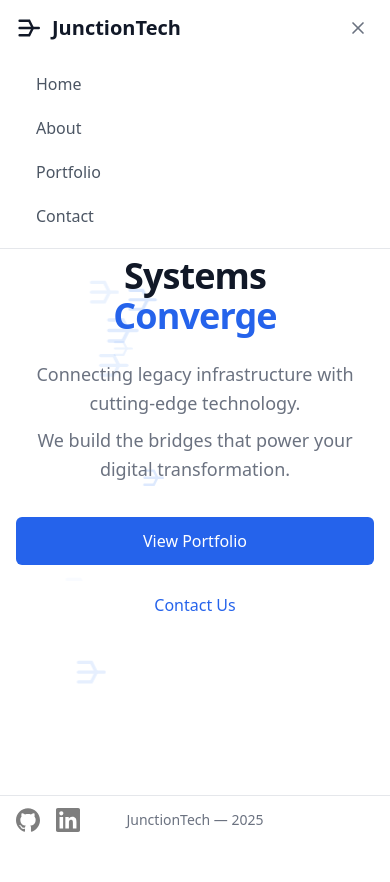
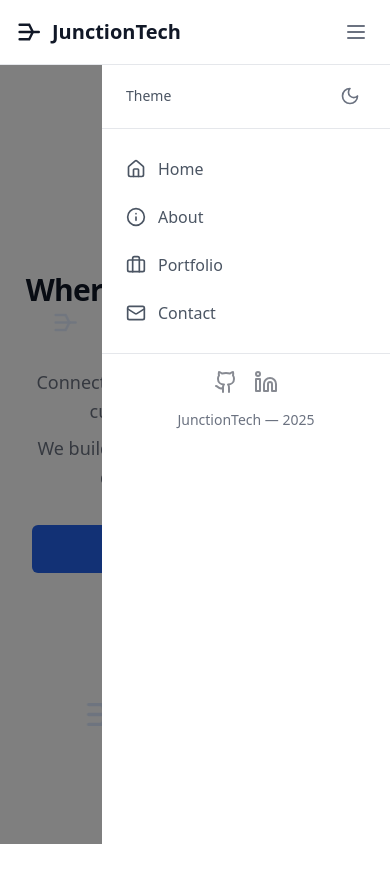
Before and after one commit to sam-warren/junction, a React (Vite) app: page / in a window 390 px wide. Both pictures are taken after a click on the button "Toggle menu". Shown: the top 882 px of the page. Built offline with nearby package versions, Linux system fonts and the light colour scheme.

Commit message:
Improve mobile menu experience

```diff
--- a/package.json
+++ b/package.json
@@ -11,8 +11,10 @@
     "typecheck": "tsc --noEmit"
   },
   "dependencies": {
+    "@types/lodash": "^4.17.14",
     "@vercel/analytics": "^1.4.1",
     "@vercel/speed-insights": "^1.1.0",
+    "lodash": "^4.17.21",
     "lucide-react": "^0.471.1",
     "react": "^18.3.1",
     "react-dom": "^18.3.1"
--- a/src/components/home/HeroSection.tsx
+++ b/src/components/home/HeroSection.tsx
@@ -2,9 +2,8 @@ import GridBackground from "../ui/GridBackground";
 
 const HeroSection = () => {
   return (
-    <div className="relative h-full min-h-screen bg-white dark:bg-gray-900 overflow-hidden flex items-center justify-center">
+    <div className="relative min-h-[100svh] bg-white dark:bg-gray-900 overflow-hidden flex items-center justify-center">
       <GridBackground />
-
       <style>
         {`
           @keyframes fadeInUp {
@@ -17,43 +16,32 @@ const HeroSection = () => {
               transform: translateY(0);
             }
           }
-
           .fade-in-up {
             opacity: 0;
             animation: fadeInUp 0.8s ease-out forwards;
           }
-
-          .delay-200 {
-            animation-delay: 0.2s;
-          }
-
-          .delay-400 {
-            animation-delay: 0.4s;
-          }
-
-          .delay-600 {
-            animation-delay: 0.6s;
-          }
+          .delay-200 { animation-delay: 0.2s; }
+          .delay-400 { animation-delay: 0.4s; }
+          .delay-600 { animation-delay: 0.6s; }
         `}
       </style>
-
-      <div className="relative max-w-7xl mx-auto px-4 sm:px-6 lg:px-8 py-12">
+      <div className="relative w-full max-w-7xl mx-auto px-4 sm:px-6 lg:px-8 py-12 mt-16 sm:mt-20">
         <div className="text-center max-w-4xl mx-auto">
-          <h1 className="text-4xl tracking-tight font-extrabold text-gray-900 dark:text-white sm:text-5xl md:text-6xl">
+          <h1 className="text-3xl tracking-tight font-extrabold text-gray-900 dark:text-white sm:text-5xl md:text-6xl px-2">
             <span className="block fade-in-up">Where Modern Systems</span>
             <span className="block text-blue-600 dark:text-blue-400 fade-in-up delay-200">
               Converge
             </span>
           </h1>
-
-          <p className="mt-6 text-gray-500 dark:text-gray-400 text-lg sm:text-xl md:text-2xl leading-relaxed fade-in-up delay-400">
-            Connecting legacy infrastructure with cutting-edge technology.
-          </p>
-          <p className="mt-2 text-gray-500 dark:text-gray-400 text-lg sm:text-xl md:text-2xl leading-relaxed fade-in-up delay-400">
-            We build the bridges that power your digital transformation.
-          </p>
-
-          <div className="mt-8 sm:mt-10 flex flex-col sm:flex-row items-center justify-center gap-4 fade-in-up delay-600">
+          <div className="mt-6 space-y-2 px-4 sm:px-0">
+            <p className="text-gray-500 dark:text-gray-400 text-lg sm:text-xl md:text-2xl leading-relaxed fade-in-up delay-400">
+              Connecting legacy infrastructure with cutting-edge technology.
+            </p>
+            <p className="text-gray-500 dark:text-gray-400 text-lg sm:text-xl md:text-2xl leading-relaxed fade-in-up delay-400">
+              We build the bridges that power your digital transformation.
+            </p>
+          </div>
+          <div className="mt-8 sm:mt-10 flex flex-col sm:flex-row items-center justify-center gap-4 fade-in-up delay-600 px-4 sm:px-0">
             <a
               href="#portfolio"
               className="w-full sm:w-auto px-8 py-3 text-base font-medium rounded-md text-white bg-blue-600 hover:bg-blue-700 md:py-4 md:text-lg md:px-10 transition-colors"
--- a/src/components/layout/Footer.tsx
+++ b/src/components/layout/Footer.tsx
@@ -1,54 +1,30 @@
-import GitHubIcon from "@/assets/github.svg";
-import LinkedInIcon from "@/assets/linkedin.svg";
-
-const socialLinks = [
-  {
-    name: "GitHub",
-    href: "https://github.com/sam-warren/junction",
-    icon: GitHubIcon,
-  },
-  {
-    name: "LinkedIn",
-    href: "https://www.linkedin.com/in/samwarrendev/",
-    icon: LinkedInIcon,
-  },
-];
+import { SOCIAL_LINKS } from "@/config/constants";
 
 const Footer = () => {
   const currentYear = new Date().getFullYear();
 
   return (
-    <footer className="fixed bottom-0 left-0 right-0 bg-white dark:bg-gray-900 border-t border-gray-200 dark:border-gray-800 py-3">
+    <footer className="fixed bottom-0 left-0 right-0 bg-white dark:bg-gray-900 border-t border-gray-200 dark:border-gray-800 py-3 hidden md:block">
       <div className="max-w-7xl mx-auto px-4 sm:px-6 lg:px-8">
         <div className="flex items-center justify-between">
           {/* Social Links */}
           <div className="flex items-center space-x-4">
-            {socialLinks.map((link) => (
+            {SOCIAL_LINKS.map((link) => {
+              const Icon = link.icon;
+              return (
                 <a
                   key={link.name}
                   href={link.href}
                   target="_blank"
                   rel="noopener noreferrer"
-                className="
-                  opacity-50 hover:opacity-100
-                  transition-opacity duration-300
-                  flex items-center
-                "
+                  className="opacity-50 hover:opacity-100 transition-opacity duration-300 text-gray-900 dark:text-white"
                   aria-label={link.name}
                 >
-                <img
-                  src={link.icon}
-                  alt={link.name}
-                  className="w-6 h-6
-                    filter
-                    dark:invert
-                    dark:opacity-75
-                  "
-                />
+                  <Icon size={24} />
                 </a>
-            ))}
+              );
+            })}
           </div>
-
           {/* Company Info - Centered */}
           <div className="absolute left-1/2 transform -translate-x-1/2 text-sm text-center text-gray-500 dark:text-gray-400">
             JunctionTech — {currentYear}
--- a/src/components/layout/Header.tsx
+++ b/src/components/layout/Header.tsx
@@ -1,15 +1,36 @@
-import { useState } from "react";
-import { Menu, X } from "lucide-react";
+import { useState, useEffect } from "react";
+import { Menu, X, Home, Info, Briefcase, Mail } from "lucide-react";
 import Logo from "../ui/Logo";
 import ThemeToggle from "../ui/ThemeToggle";
+import { SOCIAL_LINKS } from "@/config/constants";
 
 const Header = () => {
   const [isMenuOpen, setIsMenuOpen] = useState(false);
+  const currentYear = new Date().getFullYear();
+
+  useEffect(() => {
+    if (isMenuOpen) {
+      document.body.style.overflow = "hidden";
+    } else {
+      document.body.style.overflow = "unset";
+    }
+    return () => {
+      document.body.style.overflow = "unset";
+    };
+  }, [isMenuOpen]);
+
+  const menuItems = [
+    { href: "#", label: "Home", icon: Home },
+    { href: "#about", label: "About", icon: Info },
+    { href: "#portfolio", label: "Portfolio", icon: Briefcase },
+    { href: "#contact", label: "Contact", icon: Mail },
+  ];
 
   return (
+    <>
       <header className="fixed w-full top-0 z-50 bg-white dark:bg-gray-900 border-b border-gray-200 dark:border-gray-800">
         <div className="max-w-7xl mx-auto px-4 sm:px-6 lg:px-8">
-        <div className="flex justify-between items-center h-14 sm:h-16 lg:h-20">
+          <div className="flex justify-between items-center h-16 sm:h-16 lg:h-20">
             <div className="flex items-center space-x-3">
               <div className="text-gray-900 dark:text-white">
                 <Logo />
@@ -18,80 +39,128 @@ const Header = () => {
                 JunctionTech
               </span>
             </div>
-
             <div className="flex items-center">
               <nav className="hidden md:flex items-center">
+                {menuItems.map((item) => (
                   <a
-                href="#"
+                    key={item.label}
+                    href={item.href}
                     className="text-gray-600 dark:text-gray-300 hover:text-gray-900 dark:hover:text-white px-4 lg:px-6 py-2 text-sm font-medium"
                   >
-                Home
+                    {item.label}
                   </a>
-              <a
-                href="#about"
-                className="text-gray-600 dark:text-gray-300 hover:text-gray-900 dark:hover:text-white px-4 lg:px-6 py-2 text-sm font-medium"
-              >
-                About
-              </a>
-              <a
-                href="#portfolio"
-                className="text-gray-600 dark:text-gray-300 hover:text-gray-900 dark:hover:text-white px-4 lg:px-6 py-2 text-sm font-medium"
-              >
-                Portfolio
-              </a>
-              <a
-                href="#contact"
-                className="text-gray-600 dark:text-gray-300 hover:text-gray-900 dark:hover:text-white px-4 lg:px-6 py-2 text-sm font-medium"
-              >
-                Contact
-              </a>
+                ))}
                 <div className="ml-4 lg:ml-6">
                   <ThemeToggle />
                 </div>
               </nav>
-
+              <div className="md:hidden flex items-center gap-4">
                 <button
                   onClick={() => setIsMenuOpen(!isMenuOpen)}
-              className="md:hidden ml-4 p-1.5 sm:p-2 text-gray-500 dark:text-gray-400 hover:text-gray-700 dark:hover:text-gray-200"
+                  className="p-1.5 sm:p-2 text-gray-500 dark:text-gray-400 hover:text-gray-700 dark:hover:text-gray-200"
                   aria-label="Toggle menu"
                 >
-              {isMenuOpen ? <X size={20} /> : <Menu size={20} />}
+                  <Menu size={24} />
                 </button>
               </div>
             </div>
-
-        {isMenuOpen && (
-          <div className="md:hidden">
-            <div className="px-2 pt-2 pb-3 space-y-1">
-              <a
-                href="#"
-                className="block px-3 py-2 text-base font-medium text-gray-600 dark:text-gray-300 hover:text-gray-900 dark:hover:text-white"
-              >
-                Home
-              </a>
-              <a
-                href="#about"
-                className="block px-3 py-2 text-base font-medium text-gray-600 dark:text-gray-300 hover:text-gray-900 dark:hover:text-white"
-              >
-                About
-              </a>
-              <a
-                href="#portfolio"
-                className="block px-3 py-2 text-base font-medium text-gray-600 dark:text-gray-300 hover:text-gray-900 dark:hover:text-white"
-              >
-                Portfolio
-              </a>
-              <a
-                href="#contact"
-                className="block px-3 py-2 text-base font-medium text-gray-600 dark:text-gray-300 hover:text-gray-900 dark:hover:text-white"
-              >
-                Contact
-              </a>
           </div>
         </div>
-        )}
+      </header>
+
+      {/* Slide-in Menu */}
+      <div
+        className={`fixed top-0 left-0 right-0 bottom-0 z-40 flex justify-end transition-all duration-300 ease-in-out md:hidden ${
+          isMenuOpen ? "opacity-100" : "opacity-0 pointer-events-none"
+        }`}
+      >
+        {/* Semi-transparent Overlay */}
+        <div
+          className="absolute inset-0 bg-black/50"
+          onClick={() => setIsMenuOpen(false)}
+        />
+
+        {/* Menu Content */}
+        <div
+          className={`relative w-72 bg-white dark:bg-gray-900 h-full overflow-y-auto transform transition-transform duration-300 ease-in-out ${
+            isMenuOpen ? "translate-x-0" : "translate-x-full"
+          }`}
+        >
+          {/* Menu Header */}
+          <div className="flex items-center justify-between px-4 h-16 border-b border-gray-200 dark:border-gray-800">
+            <div className="flex items-center space-x-2">
+              <div className="text-gray-900 dark:text-white w-8 h-8">
+                <Logo />
               </div>
-    </header>
+              <span className="text-gray-900 dark:text-white text-lg font-bold">
+                JunctionTech
+              </span>
+            </div>
+            <button
+              onClick={() => setIsMenuOpen(false)}
+              className="p-2 text-gray-500 dark:text-gray-400 hover:text-gray-700 dark:hover:text-gray-200"
+              aria-label="Close menu"
+            >
+              <X size={24} />
+            </button>
+          </div>
+
+          {/* Theme Toggle */}
+          <div className="px-6 py-4 border-b border-gray-200 dark:border-gray-800">
+            <div className="flex items-center justify-between">
+              <span className="text-sm font-medium text-gray-600 dark:text-gray-300">
+                Theme
+              </span>
+              <ThemeToggle />
+            </div>
+          </div>
+
+          {/* Navigation */}
+          <nav className="px-2 py-4">
+            {menuItems.map((item) => {
+              const Icon = item.icon;
+              return (
+                <a
+                  key={item.label}
+                  href={item.href}
+                  className="flex items-center px-4 py-3 text-base font-medium text-gray-600 dark:text-gray-300 hover:text-gray-900 dark:hover:text-white rounded-md hover:bg-gray-100 dark:hover:bg-gray-800"
+                  onClick={() => setIsMenuOpen(false)}
+                >
+                  <Icon size={20} className="mr-3" />
+                  {item.label}
+                </a>
+              );
+            })}
+          </nav>
+
+          {/* Social Links and Footer */}
+          <div className="border-t border-gray-200 dark:border-gray-800 p-4">
+            <div className="flex flex-col space-y-4">
+              <div className="flex justify-center space-x-4">
+                {SOCIAL_LINKS.map((link) => {
+                  const Icon = link.icon;
+                  return (
+                    <a
+                      key={link.name}
+                      href={link.href}
+                      target="_blank"
+                      rel="noopener noreferrer"
+                      className="opacity-50 hover:opacity-100 transition-opacity duration-300 text-gray-900 dark:text-white"
+                      aria-label={link.name}
+                    >
+                      <Icon size={24} />
+                    </a>
+                  );
+                })}
+              </div>
+              <div className="text-sm text-center text-gray-500 dark:text-gray-400">
+                JunctionTech — {currentYear}
+              </div>
+            </div>
+          </div>
+        </div>
+      </div>
+    </>
   );
 };
 
--- a/src/components/ui/GridBackground.tsx
+++ b/src/components/ui/GridBackground.tsx
@@ -1,10 +1,8 @@
-import { useMemo } from 'react';
+import { useMemo, useEffect, useState, useCallback, useRef, memo } from "react";
+import debounce from "lodash/debounce";
+import { BACKGROUND_LOGO_KEYFRAMES } from "@/styles/animations";
 
-interface JunctionLogoProps {
-  className?: string;
-}
-
-const JunctionLogo: React.FC<JunctionLogoProps> = ({ className }) => (
+const JunctionLogo = memo(({ className }: { className?: string }) => (
   <svg
     xmlns="http://www.w3.org/2000/svg"
     viewBox="0 0 100 100"
@@ -34,84 +32,77 @@ const JunctionLogo: React.FC<JunctionLogoProps> = ({ className }) => (
       />
     </g>
   </svg>
-);
-
-interface LogoConfig {
-  id: number;
-  initialY: number;
-  delay: number;
-  duration: number;
-  size: number;
-  opacity: number;
-}
+));
 
 const GridBackground: React.FC = () => {
-  const logos = useMemo<LogoConfig[]>(() => {
-    const TOTAL_LOGOS = 15;
-    const BASE_DURATION = 30;
-    const DURATION_VARIANCE = 2;
-    const TOTAL_DELAY_SPREAD = BASE_DURATION / 2;
+  const containerRef = useRef<HTMLDivElement>(null);
+  const [containerWidth, setContainerWidth] = useState(0);
+  const BASE_SPEED = 60;
 
-    return Array.from({ length: TOTAL_LOGOS }, (_, i) => {
-      const baseDelay = (TOTAL_DELAY_SPREAD / TOTAL_LOGOS) * i;
-      const delay = baseDelay + (Math.random() * 0.5);
+  // Memoized logo configurations
+  const logos = useMemo(() => {
+    const TOTAL_LOGOS = 20;
+    const TOTAL_DELAY_SPREAD = 20;
 
-      return {
+    return Array.from({ length: TOTAL_LOGOS }, (_, i) => ({
       id: i,
       initialY: Math.random() * 100,
-        delay,
-        duration: BASE_DURATION + (Math.random() * DURATION_VARIANCE),
+      delay: (TOTAL_DELAY_SPREAD / TOTAL_LOGOS) * i + Math.random() * 0.5,
       size: 20 + Math.random() * 15,
       opacity: 0.1 + Math.random() * 0.1,
-      };
-    });
+    }));
   }, []);
 
+  const getDuration = useCallback((width: number) => width / BASE_SPEED, []);
+
+  useEffect(() => {
+    if (!containerRef.current) return;
+
+    const updateWidth = debounce(() => {
+      const { width } = containerRef.current?.getBoundingClientRect() ?? {
+        width: 0,
+      };
+      setContainerWidth(width);
+    }, 100);
+
+    const resizeObserver = new ResizeObserver(updateWidth);
+    resizeObserver.observe(containerRef.current);
+
+    // Initial measurement
+    updateWidth();
+
+    return () => {
+      updateWidth.cancel();
+      resizeObserver.disconnect();
+    };
+  }, []);
+
+  const duration = getDuration(containerWidth);
+
   return (
-    <div className="absolute inset-0 overflow-hidden pointer-events-none">
+    <div
+      ref={containerRef}
+      className="absolute inset-0 overflow-hidden pointer-events-none"
+    >
       <div className="absolute inset-0 bg-gradient-to-b from-transparent via-white/50 to-white dark:via-gray-900/50 dark:to-gray-900" />
 
-      <style>
-        {logos.map((logo) => `
-          @keyframes float-${logo.id} {
-            0% {
-              transform: translateX(15vw);
-              opacity: 0;
-            }
-            4% {
-              transform: translateX(20vw);
-              opacity: var(--opacity);
-            }
-            85% {
-              transform: translateX(80vw);
-              opacity: var(--opacity);
-            }
-            89% {
-              transform: translateX(85vw);
-              opacity: 0;
-            }
-            100% {
-              transform: translateX(100vw);
-              opacity: 0;
-            }
-          }
-        `).join('\n')}
-      </style>
+      <style>{BACKGROUND_LOGO_KEYFRAMES}</style>
 
       <div className="absolute inset-0">
         {logos.map((logo) => (
           <div
             key={logo.id}
             className="absolute left-0"
-            style={{
+            style={
+              {
                 top: `${logo.initialY}%`,
                 width: `${logo.size}px`,
                 height: `${logo.size}px`,
                 opacity: 0,
-              animation: `float-${logo.id} ${logo.duration}s linear infinite ${logo.delay}s`,
-              '--opacity': logo.opacity,
-              transform: 'translateX(-100%)'
-            } as React.CSSProperties}
+                animation: `float-base ${duration}s linear infinite ${logo.delay}s`,
+                "--opacity": logo.opacity,
+              } as React.CSSProperties
+            }
           >
             <JunctionLogo className="w-full h-full text-blue-500 dark:text-blue-400" />
           </div>
@@ -121,4 +112,4 @@ const GridBackground: React.FC = () => {
   );
 };
 
-export default GridBackground;
+export default memo(GridBackground);
--- /dev/null
+++ b/src/config/constants.ts
@@ -0,0 +1,14 @@
+import { GithubIcon, LinkedinIcon } from "lucide-react";
+
+export const SOCIAL_LINKS = [
+  {
+    name: "GitHub",
+    href: "https://github.com/sam-warren/junction",
+    icon: GithubIcon,
+  },
+  {
+    name: "LinkedIn",
+    href: "https://www.linkedin.com/in/samwarrendev/",
+    icon: LinkedinIcon,
+  },
+] as const;
--- /dev/null
+++ b/src/styles/animations.ts
@@ -0,0 +1,20 @@
+export const BACKGROUND_LOGO_KEYFRAMES = `
+@keyframes float-base {
+  0% {
+    transform: translateX(0);
+    opacity: 0;
+  }
+  15% {
+    transform: translateX(15vw);
+    opacity: var(--opacity);
+  }
+  85% {
+    transform: translateX(85vw);
+    opacity: var(--opacity);
+  }
+  100% {
+    transform: translateX(100vw);
+    opacity: 0;
+  }
+}
+` as const;
```
Also changed, not shown: src/assets/linkedin-banner.svg (added), 1 other file (tests, documents, lock files or other folders). Lines whose indentation alone changed are shown as unchanged.
